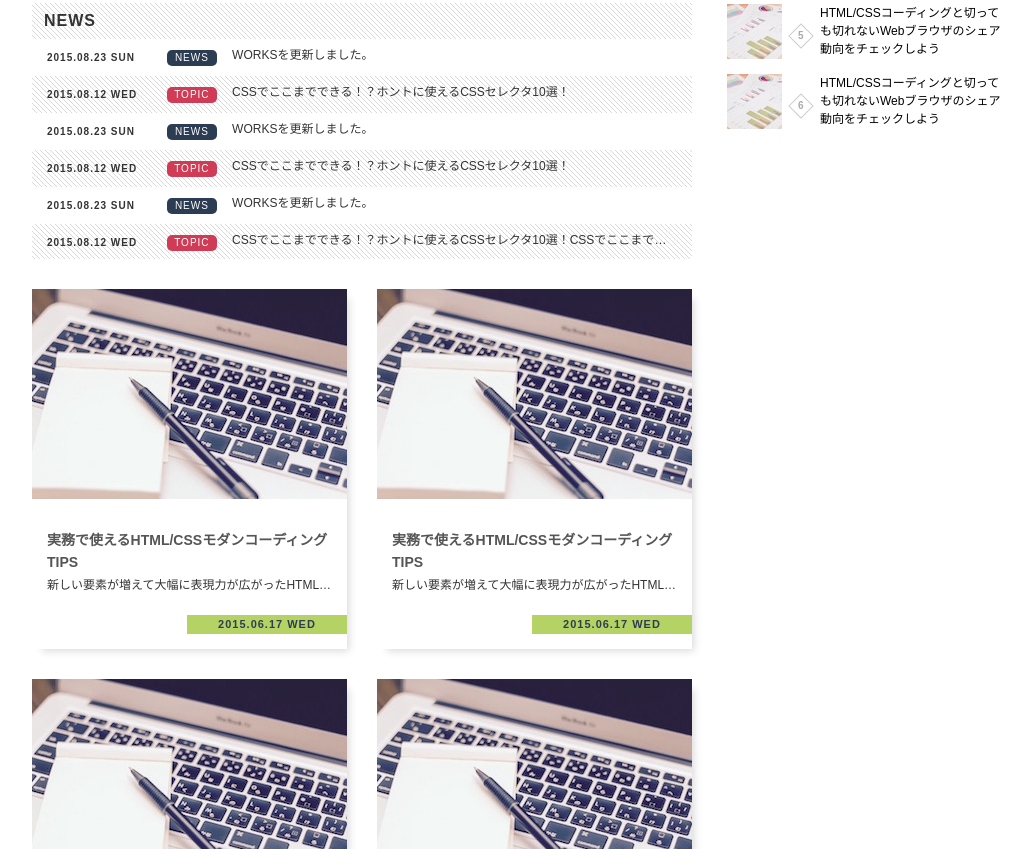
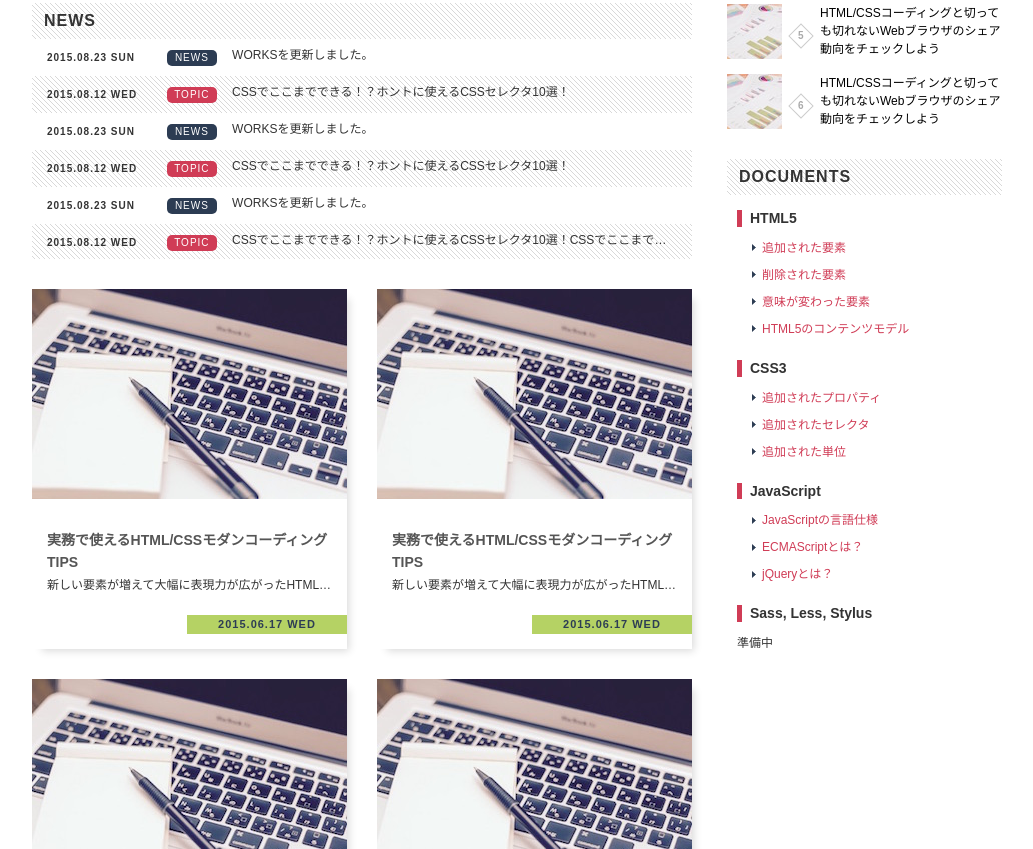
Before and after one commit to fortkle/modern-web-coding, a plain HTML site: page standard-layout/index.html in a window 1280 px wide. Shown: the part 496-1345 px from the top of the page, without its empty margins (123-1156 px from the left). Drawn offline with Linux system fonts and the light colour scheme.

Commit message:
part1: add documents section

```diff
--- a/standard-layout/css/style.css
+++ b/standard-layout/css/style.css
@@ -368,6 +368,42 @@ a:link, a:visited, a:hover, a:active {
   transform: rotate(-45deg);
 }
 
+/* documents */
+.documents {
+  margin: 10px 10px 30px;
+}
+
+.documents,
+.documents ul {
+  list-style-type: none;
+}
+
+.documents > li .title {
+  margin: 15px 0;
+  padding-left: 8px;
+  border-left: 5px solid #d03c56;
+  font-size: 1.4rem;
+  line-height: 1.2;
+}
+
+.documents > li + li {
+  margin-top: 25px;
+}
+
+.documents > li ul {
+  margin: 15px;
+}
+
+.documents > li ul > li {
+  margin-bottom: 15px;
+  padding-left: 10px;
+  background: url('../images/arrow.gif') no-repeat left center;
+}
+
+.documents a:hover {
+  text-decoration: underline;
+}
+
 /* 確認用css
 .header, .main, .sidemenu, .footer {
   border: 1px solid #aaa;
--- a/standard-layout/index.html
+++ b/standard-layout/index.html
@@ -184,7 +184,40 @@
           </li>
         </ol>
 
+        <h2 class="heading">DOCUMENTS</h2>
+        <ul class="documents">
+          <li>
+            <h3 class="title">HTML5</h3>
+            <ul>
+              <li><a href="#">追加された要素</a></li>
+              <li><a href="#">削除された要素</a></li>
+              <li><a href="#">意味が変わった要素</a></li>
+              <li><a href="#">HTML5のコンテンツモデル</a></li>
+            </ul>
+          </li>
+          <li>
+            <h3 class="title">CSS3</h3>
+            <ul>
+              <li><a href="#">追加されたプロパティ</a></li>
+              <li><a href="#">追加されたセレクタ</a></li>
+              <li><a href="#">追加された単位</a></li>
+            </ul>
+          </li>
+          <li>
+            <h3 class="title">JavaScript</h3>
+            <ul>
+              <li><a href="#">JavaScriptの言語仕様</a></li>
+              <li><a href="#">ECMAScriptとは？</a></li>
+              <li><a href="#">jQueryとは？</a></li>
+            </ul>
+          </li>
+          <li>
+            <h3 class="title">Sass, Less, Stylus</h3>
+            <p>準備中</p>
+          </li>
+        </ul>
       </div>
+
     </div>
     <footer class="footer">
     </footer>
```
